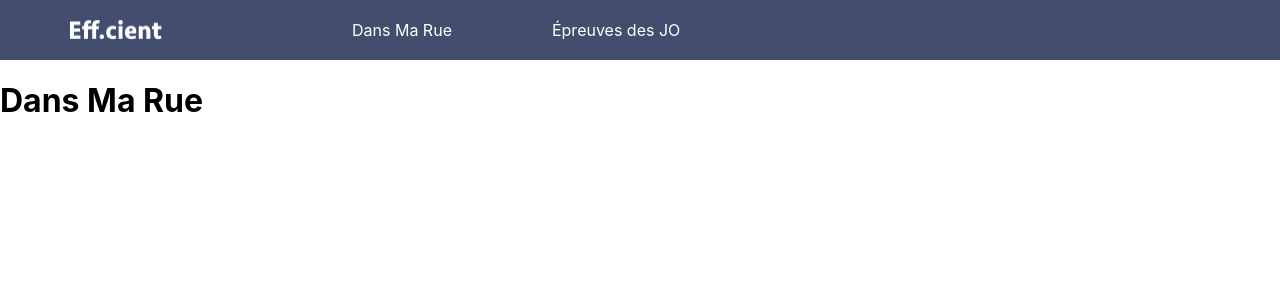
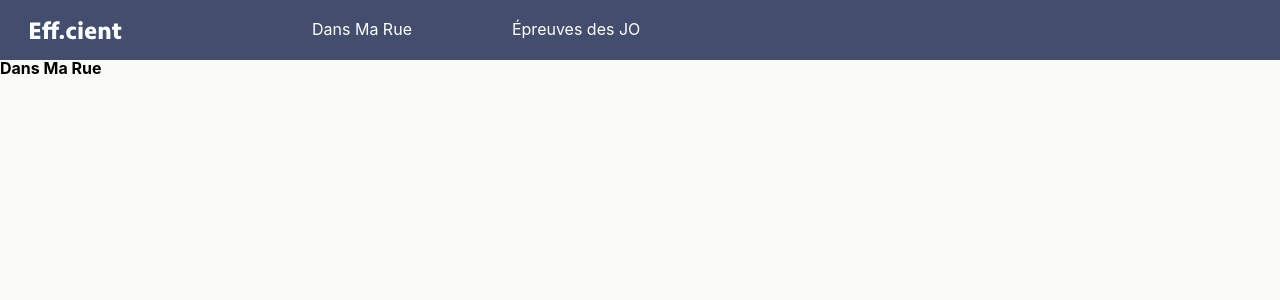
Before and after one commit to MaksymY/hetic-group14-smartcity, a React (Create React App) app: page / in a window 1280 px wide. Shown: the top 300 px of the page. Built offline with nearby package versions, Linux system fonts and the light colour scheme.

Commit message:
:art: adding of the rest of css and new variable for color

```diff
--- a/src/components/nav.jsx
+++ b/src/components/nav.jsx
@@ -2,7 +2,7 @@
 import styled from "styled-components";
 import { Link } from "react-router-dom";
 import { color } from "../style/const";
-import Image from "../assets/logo.png";
+import Image from "../assets/logo.svg";
 
 const NavStyled = styled.nav`
   display: flex;
--- a/src/index.css
+++ b/src/index.css
@@ -1,3 +1,127 @@
+html,
+body,
+div,
+span,
+applet,
+object,
+iframe,
+h1,
+h2,
+h3,
+h4,
+h5,
+h6,
+p,
+blockquote,
+pre,
+a,
+abbr,
+acronym,
+address,
+big,
+cite,
+code,
+del,
+dfn,
+em,
+img,
+ins,
+kbd,
+q,
+s,
+samp,
+small,
+strike,
+strong,
+sub,
+sup,
+tt,
+var,
+b,
+u,
+i,
+center,
+dl,
+dt,
+dd,
+ol,
+ul,
+li,
+fieldset,
+form,
+label,
+legend,
+table,
+caption,
+tbody,
+tfoot,
+thead,
+tr,
+th,
+td,
+article,
+aside,
+canvas,
+details,
+embed,
+figure,
+figcaption,
+footer,
+header,
+hgroup,
+menu,
+nav,
+output,
+ruby,
+section,
+summary,
+time,
+mark,
+audio,
+video {
+  margin: 0;
+  padding: 0;
+  border: 0;
+  font-size: 100%;
+  vertical-align: baseline;
+}
+/* HTML5 display-role reset for older browsers */
+article,
+aside,
+details,
+figcaption,
+figure,
+footer,
+header,
+hgroup,
+menu,
+nav,
+section {
+  display: block;
+}
+body {
+  line-height: 1;
+}
+ol,
+ul {
+  list-style: none;
+}
+blockquote,
+q {
+  quotes: none;
+}
+blockquote:before,
+blockquote:after,
+q:before,
+q:after {
+  content: "";
+  content: none;
+}
+table {
+  border-collapse: collapse;
+  border-spacing: 0;
+}
+
 body {
   margin: 0;
   font-family: -apple-system, BlinkMacSystemFont, "Segoe UI", "Roboto", "Oxygen",
--- a/src/style/const.js
+++ b/src/style/const.js
@@ -1,3 +1,4 @@
 export const color = {
-  bluePrimary: "#434D6D"
+  bluePrimary: "#434D6D",
+  backgroundPrimary: "#FAFAF7"
 };
--- a/src/views/DansMaRue.jsx
+++ b/src/views/DansMaRue.jsx
@@ -1,10 +1,17 @@
 import React from "react";
 import styled from "styled-components";
+import { color } from "../style/const";
+
+const Content = styled.main`
+  background-color: ${color.backgroundPrimary};
+  width: 100vw;
+  height: 100vh;
+`;
 
 export const DansMaRue = () => {
   return (
-    <div>
-      <h1> Dans Ma Rue</h1>
-    </div>
+    <Content>
+      <h1>Dans Ma Rue</h1>
+    </Content>
   );
 };
--- a/src/views/JoEpreuve.jsx
+++ b/src/views/JoEpreuve.jsx
@@ -1,10 +1,17 @@
 import React from "react";
 import styled from "styled-components";
+import { color } from "../style/const";
+
+const Content = styled.main`
+  background-color: ${color.backgroundPrimary};
+  width: 100vw;
+  height: 100vh;
+`;
 
 export const JoEpreuve = () => {
   return (
-    <div>
+    <Content>
       <h2> JO Epreuve</h2>
-    </div>
+    </Content>
   );
 };
```
Also changed, not shown: src/assets/logo.png (deleted), src/assets/logo.svg (added).
